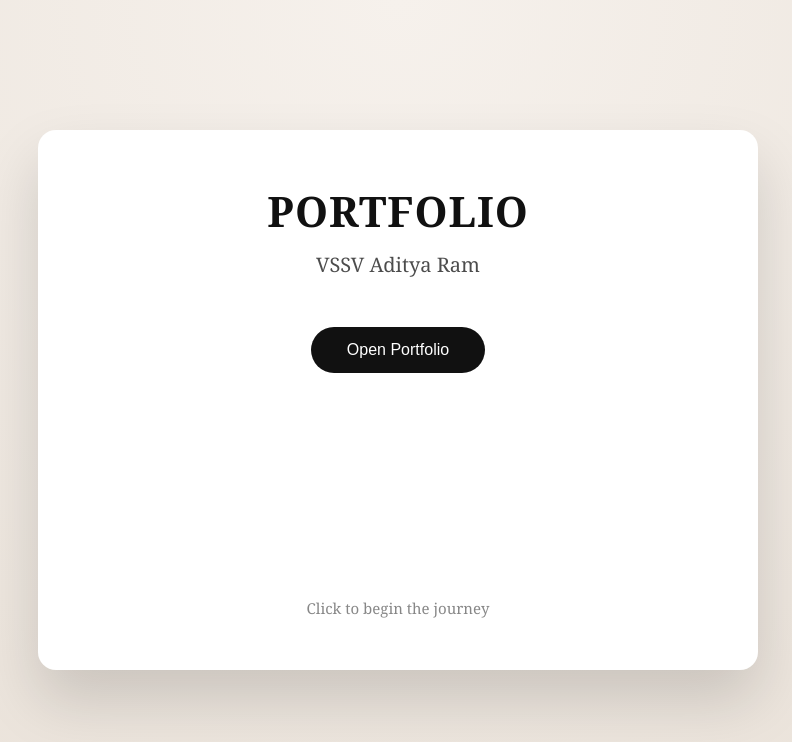
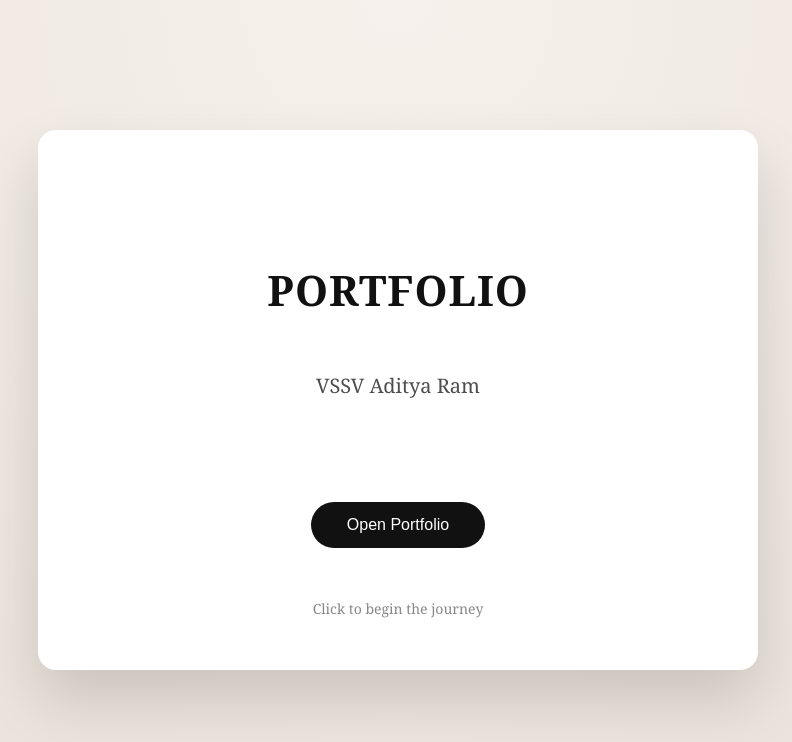
Before and after one commit to v-adityaram/v-adityaram.github.io, a plain HTML site: page index.html in a window 1280 px wide. Shown: the whole page, without its empty margins (242-1034 px from the left). Drawn offline with Linux system fonts and the light colour scheme.

Commit message:
Update index.html
update again

```diff
--- a/index.html
+++ b/index.html
@@ -6,7 +6,6 @@
   <title>VSSV Aditya Ram | Portfolio</title>
 
   <style>
-    /* ===== RESET ===== */
     * {
       box-sizing: border-box;
     }
@@ -30,38 +29,36 @@
       background: #ffffff;
       border-radius: 18px;
       box-shadow: 0 30px 60px rgba(0, 0, 0, 0.15);
-      display: flex;
-      flex-direction: column;
-      justify-content: center;
+
+      display: grid;
+      grid-template-rows: 1fr 1fr 1fr auto; /* TOP / MID / BOTTOM / FIXED */
       align-items: center;
       text-align: center;
-      padding: 26px;
+      padding: 28px;
+
       animation: fadeIn 1.2s ease;
     }
 
-    /* ===== TEXT ===== */
+    /* ===== TOP ===== */
     h1 {
       font-size: clamp(28px, 6vw, 42px);
       letter-spacing: 1px;
       margin: 0;
+      align-self: end; /* push slightly upward */
     }
 
+    /* ===== MIDDLE ===== */
     h2 {
       font-size: clamp(16px, 3vw, 20px);
       font-weight: normal;
-      margin-top: 12px;
+      margin: 0;
       opacity: 0.75;
     }
 
-    .hint {
-      margin-top: auto;
-      font-size: 14px;
-      opacity: 0.5;
-    }
-
-    /* ===== BUTTON ===== */
+    /* ===== BUTTON (BOTTOM SECTION) ===== */
     .open-btn {
-      margin-top: 32px;
+      justify-self: center;
+      margin-top: 8px;
       padding: 14px 36px;
       font-size: 16px;
       border-radius: 999px;
@@ -77,7 +74,14 @@
       box-shadow: 0 10px 20px rgba(0,0,0,0.25);
     }
 
-    /* ===== DESKTOP SCALING ===== */
+    /* ===== FIXED FOOTER (DO NOT MOVE) ===== */
+    .hint {
+      font-size: 14px;
+      opacity: 0.5;
+      padding-top: 10px;
+    }
+
+    /* ===== DESKTOP ===== */
     @media (min-width: 900px) {
       .book {
         width: 60vw;
@@ -85,13 +89,8 @@
         aspect-ratio: 4 / 3;
         padding: 52px;
       }
-
-      .hint {
-        font-size: 15px;
-      }
     }
 
-    /* ===== ANIMATION ===== */
     @keyframes fadeIn {
       from {
         opacity: 0;
@@ -108,13 +107,18 @@
 <body>
 
   <div class="book">
+    <!-- TOP -->
     <h1>PORTFOLIO</h1>
+
+    <!-- MIDDLE -->
     <h2>VSSV Aditya Ram</h2>
 
+    <!-- BOTTOM -->
     <button class="open-btn">
       Open Portfolio
     </button>
 
+    <!-- FIXED -->
     <div class="hint">
       Click to begin the journey
     </div>
```
